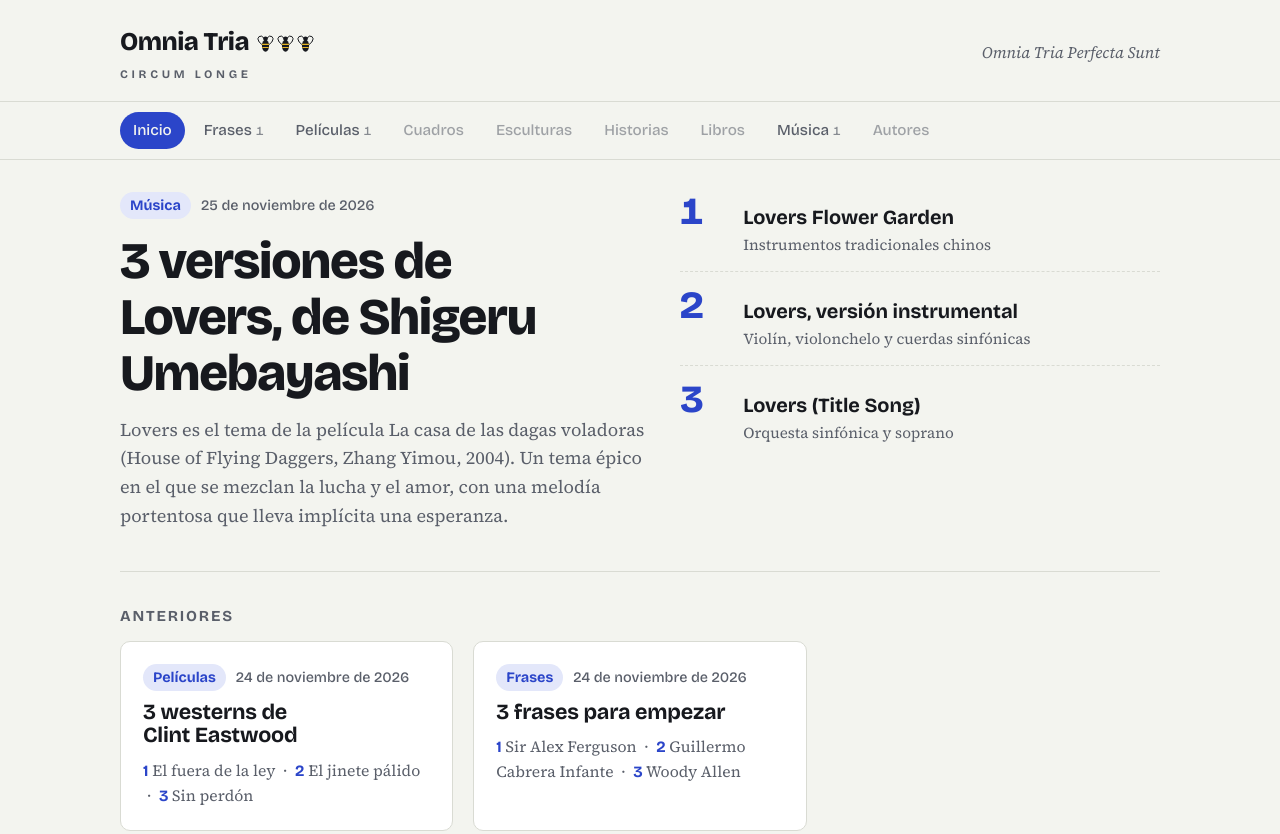
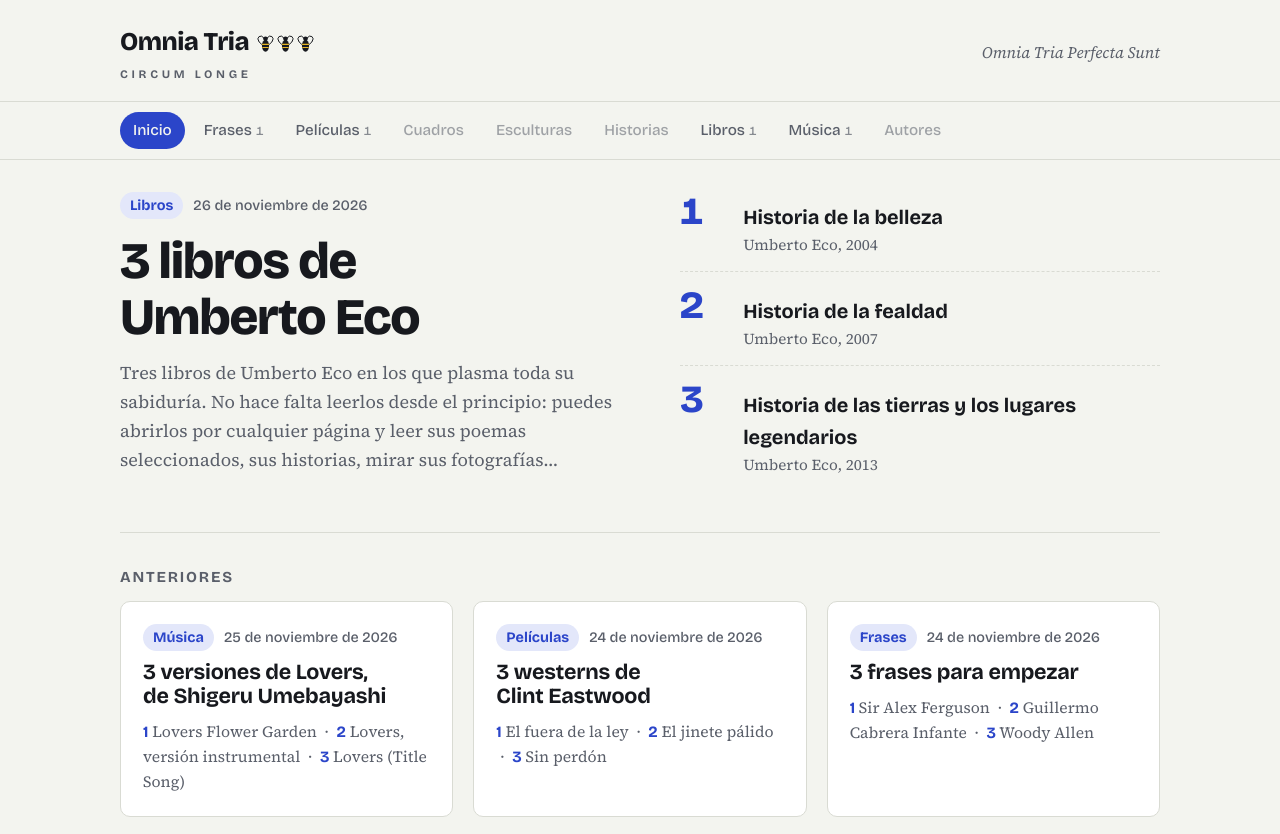
Before and after one commit to EmilioArnal/omniatria, a plain HTML site: page index.html in a window 1280 px wide. Shown: the top 834 px of the page. Drawn offline with nearby package versions, Linux system fonts and the light colour scheme.

Commit message:
Artículo: 3 libros de Umberto Eco
Co-Authored-By: Claude Opus 5.5 <noreply@anthropic.com>
Claude-Session: https://claude.ai/code/session_01T4qhy4XVaDJzGgCDfu8nCc

```diff
--- a/index.html
+++ b/index.html
@@ -242,6 +242,25 @@ const TEMAS = [
    ===================================================================== */
 const ARTICULOS = [
   {
+    id: "3-libros-de-umberto-eco",
+    fecha: "2026-11-26",
+    categoria: "Libros",
+    titulo: "3 libros de Umberto Eco",
+    entradilla: "Tres libros de Umberto Eco en los que plasma toda su sabiduría. No hace falta leerlos desde el principio: puedes abrirlos por cualquier página y leer sus poemas seleccionados, sus historias, mirar sus fotografías…",
+    items: [
+      { titulo: "Historia de la belleza", subtitulo: "Umberto Eco, 2004",
+        imagen: "img/eco-historia-de-la-belleza.jpg",
+        texto: "Recuerdo cuando lo compré: estaba en El Corte Inglés de Sabadell, lo vi y no pude resistirme. Fue un flechazo. Ese libro de tapa dura en tela blanca, rotulado en azul, con su magnífica sobrecubierta, sus múltiples historias y sus fotografías, magníficas.\n\nEco recorre cómo ha cambiado la idea de lo bello en el arte occidental, desde la Grecia antigua hasta hoy, con imágenes y textos de filósofos y escritores de cada época." },
+      { titulo: "Historia de la fealdad", subtitulo: "Umberto Eco, 2007",
+        imagen: "img/eco-historia-de-la-fealdad.jpg",
+        texto: "Cuando vi que publicaban más, no tardé en comprarlos. Este es la otra cara del primero: monstruos, demonios, lo grotesco, la caricatura… Un recorrido que demuestra que lo feo cambia con los tiempos tanto como lo bello." },
+      { titulo: "Historia de las tierras y los lugares legendarios", subtitulo: "Umberto Eco, 2013",
+        imagen: "img/eco-tierras-legendarias.jpg",
+        texto: "Los lugares que nunca existieron pero en los que mucha gente creyó: la Atlántida, El Dorado, el reino del Preste Juan, la isla de Utopía… Un viaje por la geografía de la imaginación." }
+    ],
+    cierre: "Tres libros perfectamente editados por Lumen. Imprescindibles, si los podéis encontrar."
+  },
+  {
     id: "3-versiones-de-lovers",
     fecha: "2026-11-25",
     categoria: "Música",
@@ -421,7 +440,7 @@ function articulo(a) {
       (it.escenaImagen ? '<figure class="foto-escena"><img src="' + esc(it.escenaImagen) + '" alt="' + esc(it.escenaPie || it.titulo) + '" loading="lazy">' + (it.escenaPie ? "<figcaption>" + esc(it.escenaPie) + "</figcaption>" : "") + "</figure>" : "") +
       (it.video ? '<div class="escena"><span class="escena-etiqueta">' + esc(it.video.titulo || "Vídeo") + "</span>" + (it.video.texto ? parrafos(it.video.texto) : "") + "</div>" + videoHtml(it.video) : "") +
       (it.videos ? it.videos.map(v => '<p class="video-etiqueta">' + esc(v.titulo || "Vídeo") + "</p>" + videoHtml(v)).join("") : "") +
-      "</div>" + (it.imagen ? '<img class="cartel" src="' + esc(it.imagen) + '" alt="Cartel de ' + esc(it.titulo) + '" loading="lazy">' : "") + "</div></section>";
+      "</div>" + (it.imagen ? '<img class="cartel" src="' + esc(it.imagen) + '" alt="' + esc(it.titulo) + '" loading="lazy">' : "") + "</div></section>";
   });
   if (a.cierre) h += '<p class="cierre">' + esc(a.cierre) + "</p>";
   if (a.video) {
```
Also changed, not shown: img/eco-historia-de-la-belleza.jpg (added), img/eco-historia-de-la-fealdad.jpg (added), img/eco-tierras-legendarias.jpg (added).
